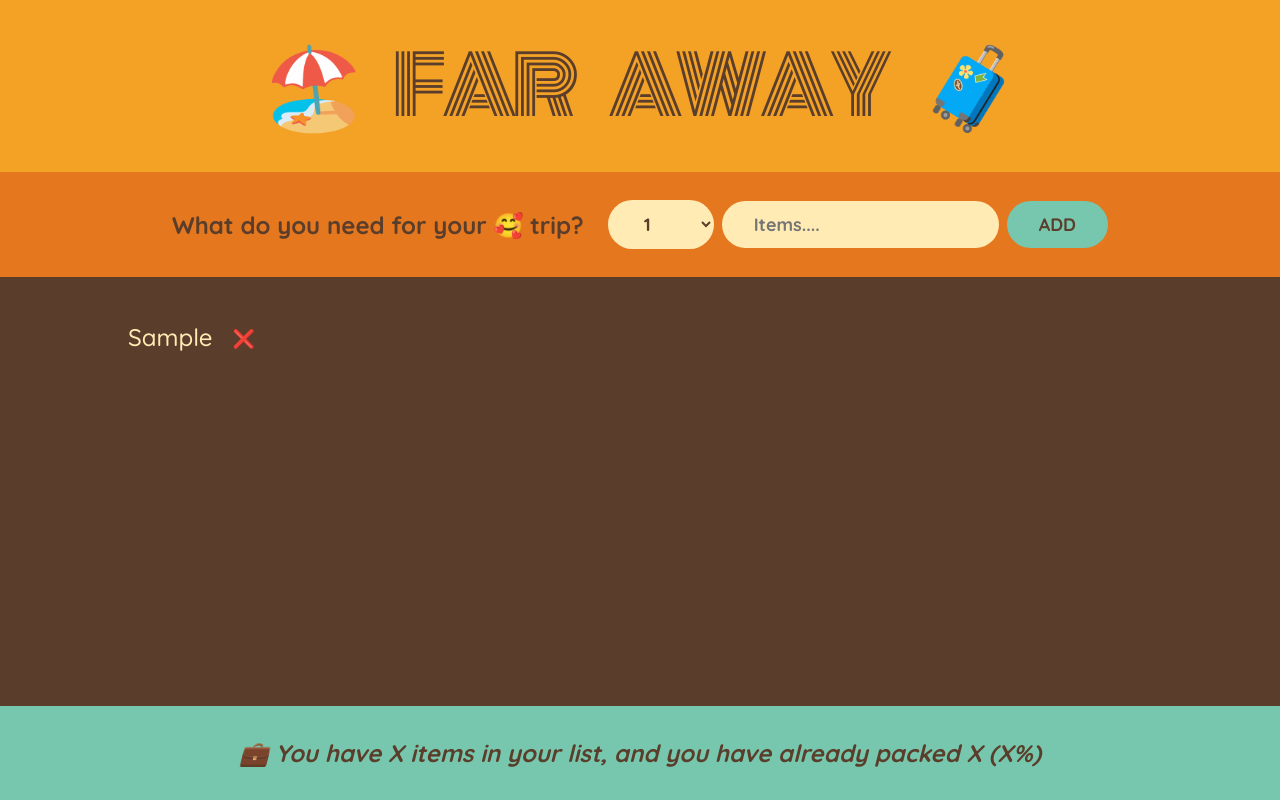
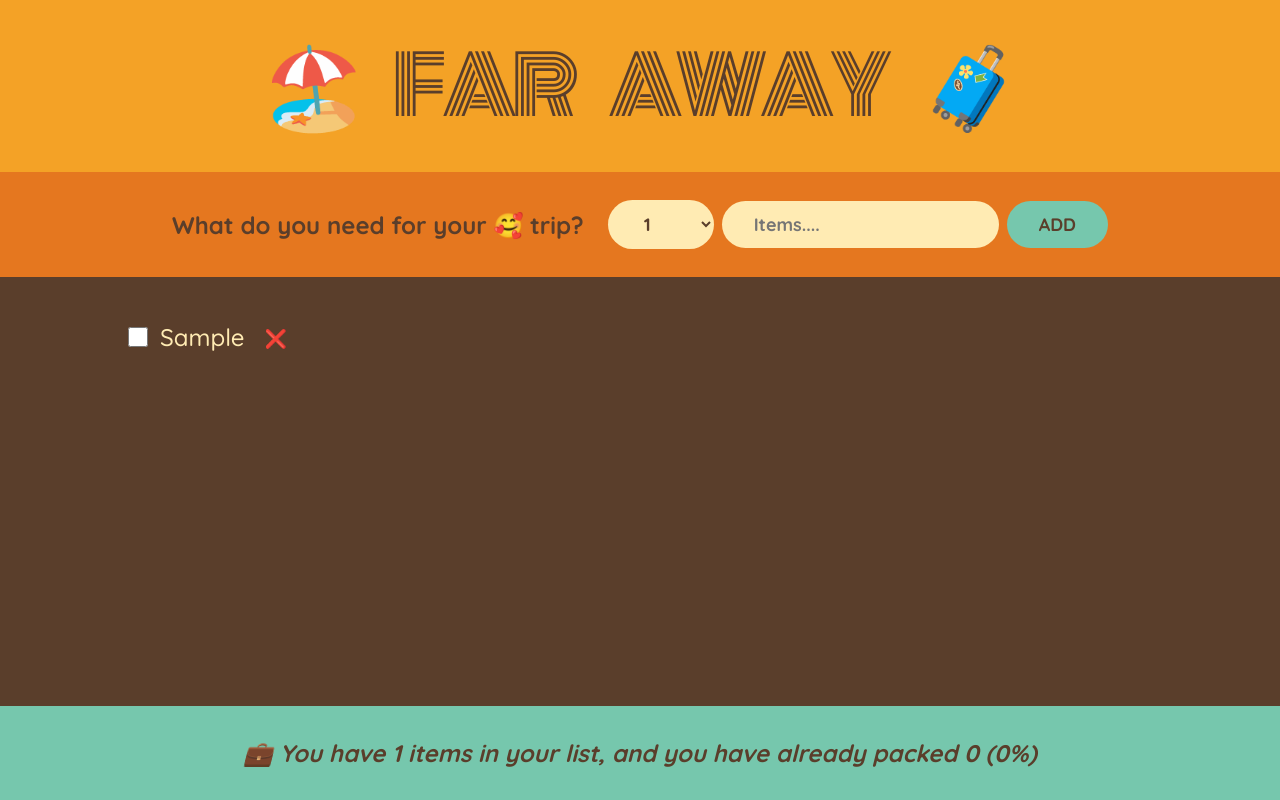
Before and after one commit to iamsabitak/Travel-List_React.js_03, a React (Create React App) app: page / in a window 1280 px wide. Both pictures are taken after typing "Sample" into the empty fields and a click on the button "ADD". Built offline with nearby package versions, Linux system fonts and the light colour scheme; the HTML template or start-up script is replaced by a standard one.

Commit message:
implemented checkbox and added a button to add or remove the items

```diff
--- a/src/App.js
+++ b/src/App.js
@@ -2,24 +2,40 @@ import "./index.css";
 
 import React, { useState } from "react";
 
-const initialItems = [
-  { id: 1, description: "Passports", quantity: 2, packed: false },
-  { id: 2, description: "Socks", quantity: 12, packed: false },
-  { id: 3, description: "Charger", quantity: 1, packed: true },
-  { id: 3, description: "Mobile", quantity: 1, packed: true },
-];
+// const initialItems = [
+//   { id: 1, description: "Passports", quantity: 2, packed: false },
+//   { id: 2, description: "Socks", quantity: 12, packed: false },
+//   { id: 3, description: "Charger", quantity: 1, packed: true },
+//   { id: 3, description: "Mobile", quantity: 1, packed: true },
+// ];
 
 export default function App() {
   const [items, setItems] = useState([]);
+
   const handleAddItems = (item) => {
     setItems((items) => [...items, item]);
   };
+
+  const handleDeleteItems = (id) => {
+    setItems((items) => items.filter((item) => item.id !== id));
+  };
+  function handleToggleItems(id) {
+    setItems((items) =>
+      items.map((item) =>
+        item.id === id ? { ...item, packed: !item.packed } : item
+      )
+    );
+  }
   return (
     <div className="app">
       <Logo />
-      <Form onAddItems={handleAddItems}/>
-      <PackingList items={items}/>
-      <Stats />
+      <Form onAddItems={handleAddItems} />
+      <PackingList
+        items={items}
+        onDeleteItems={handleDeleteItems}
+        onTogglleItems={handleToggleItems}
+      />
+      <Stats items={items} />
     </div>
   );
 }
@@ -31,7 +47,7 @@ const Logo = () => {
     </div>
   );
 };
-const Form = ({onAddItems}) => {
+const Form = ({ onAddItems }) => {
   const [description, setDescription] = useState();
   const [quantity, setQuantity] = useState();
 
@@ -69,35 +85,59 @@ const Form = ({onAddItems}) => {
     </>
   );
 };
-const PackingList = ({items}) => {
+const PackingList = ({ items, onDeleteItems, onTogglleItems }) => {
   return (
     <div className="list">
       <ul>
         {items.map((item) => (
-          <Item item={item} key={item.id} />
+          <Item
+            item={item}
+            key={item.id}
+            onDeleteItems={onDeleteItems}
+            onTogglleItems={onTogglleItems}
+          />
         ))}
       </ul>
     </div>
   );
 };
-const Item = ({ item }) => {
+const Item = ({ item, onDeleteItems, onTogglleItems }) => {
   return (
     <>
       <li>
+        <input
+          type="checkbox"
+          value={item.packed}
+          onChange={() => onTogglleItems(item.id)}
+        />
         <span style={item.packed ? { textDecoration: "line-through" } : {}}>
           {item.quantity} {item.description}
         </span>
-        <button>❌</button>
+        <button onClick={() => onDeleteItems(item.id)}>❌</button>
       </li>
     </>
   );
 };
-const Stats = () => {
+const Stats = ({ items }) => {
+  const numItems = items.length;
+  const numPacked = items.filter((item) => item.packed).length;
+  const percentage = Math.round((numPacked / numItems) * 100);
+
+if(!items.length) return <p className="stats">
+  <em>
+   Start adding ome items in your packing list 🚀
+  </em>
+</p>
+
   return (
     <>
       <footer className="stats">
         <em>
-          💼 You have X items in your list, and you have already packed X (X%)
+          {
+          percentage === 100 ? "You got everything! Ready to go 🛩️" :
+         ` 💼 You have ${numItems} items in your list, and you have already packed
+          ${numPacked} (${percentage}%)`
+        }
         </em>
       </footer>
     </>
```
